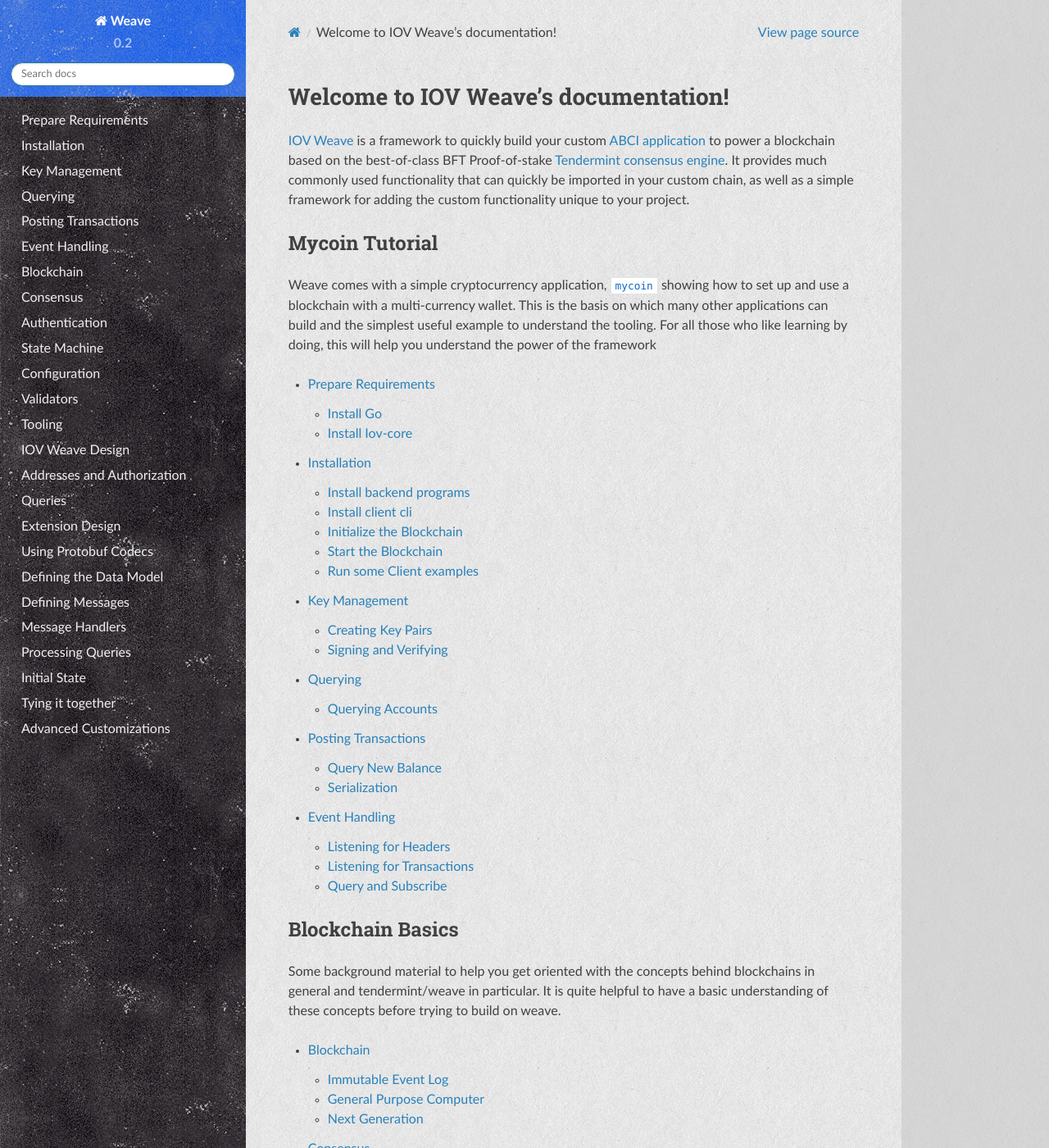
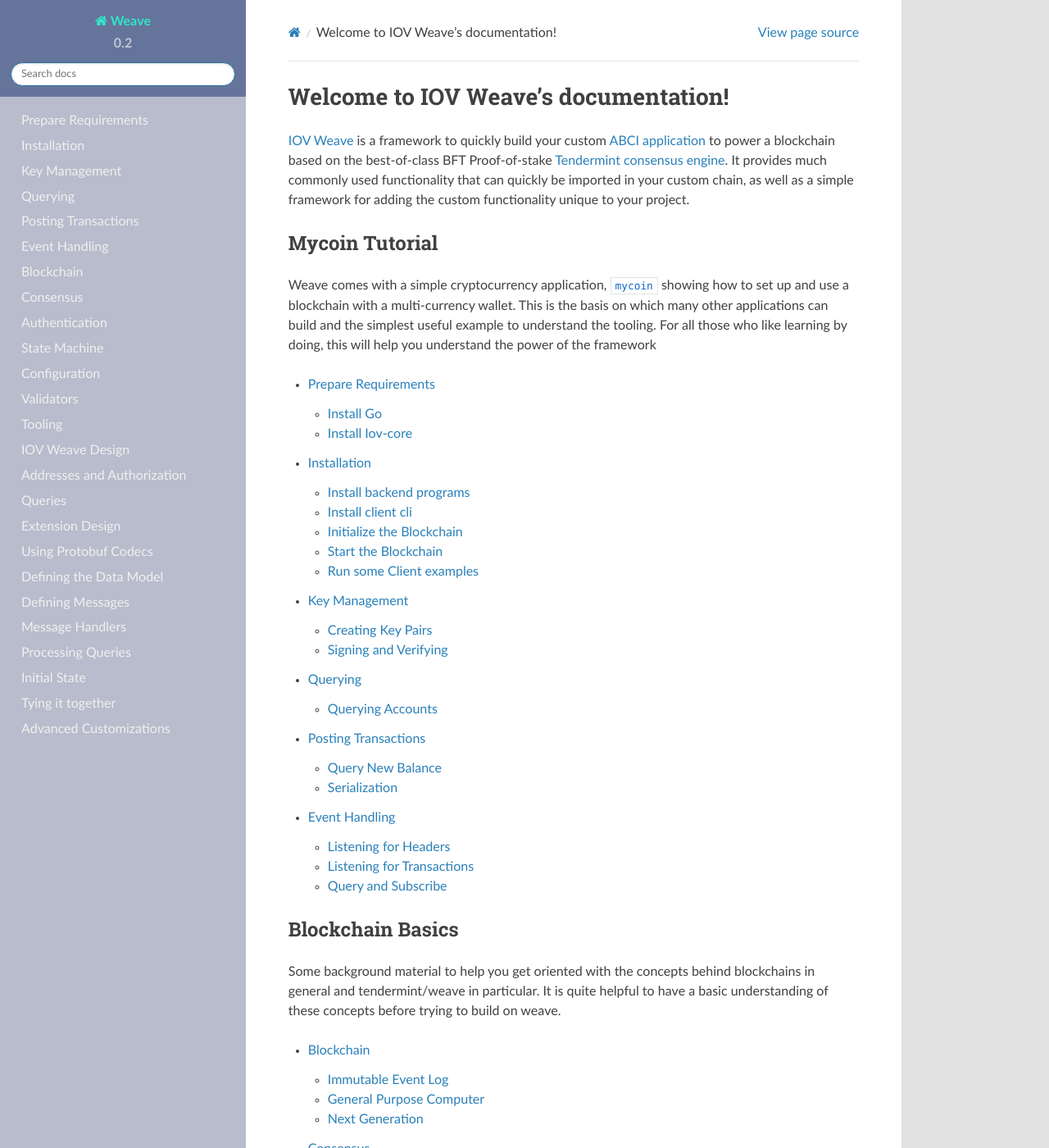
Before and after one commit to iov-one/weave, a Sphinx documentation site: the page built from docs/index.rst, in a window 1280 px wide and 1400 px high. Shown: the whole window at 82% size. Built offline with Sphinx 7.4.7 and the Read the Docs theme 2.0.0, drawn with Linux system fonts in a browser that asks for light colours; formulas are drawn with MathJax 3.

Commit message:
Fix up docs colors

```diff
--- a/docs/_static/css/custom.css
+++ b/docs/_static/css/custom.css
@@ -14,7 +14,6 @@
 
 .wy-nav-content, .wy-nav-content-wrap {
     background-color: #ffffff;
-    background-image: url("../img/paper.png");
 }
 
 .wy-nav-content-wrap {
@@ -22,15 +21,21 @@
 }
 
 .wy-nav-side {
-    background-color: rgba(8, 2, 8, 1);
-    background-image: url("../img/concrete-wall.png");
-    /*background-image: url("../img/cross-scratches.png");*/
+    background-color: #B8BCCC;
+    color: #65749A;
+}
+
+.wy-nav-side a:hover {
+    color: #B8BCCC;
+    background-color: #65749A;
 }
 
 .wy-side-nav-search {
-    background-color: #0e59f0;
-    background-image: url("../img/concrete-wall.png");
-    /*background-image: url("../img/cross-scratches.png");*/
+    background-color: #65749A;
+}
+
+.wy-nav-side .wy-side-nav-search a {
+    color: #31E6C9;
 }
 
 .wy-side-nav-search div.version {
```
